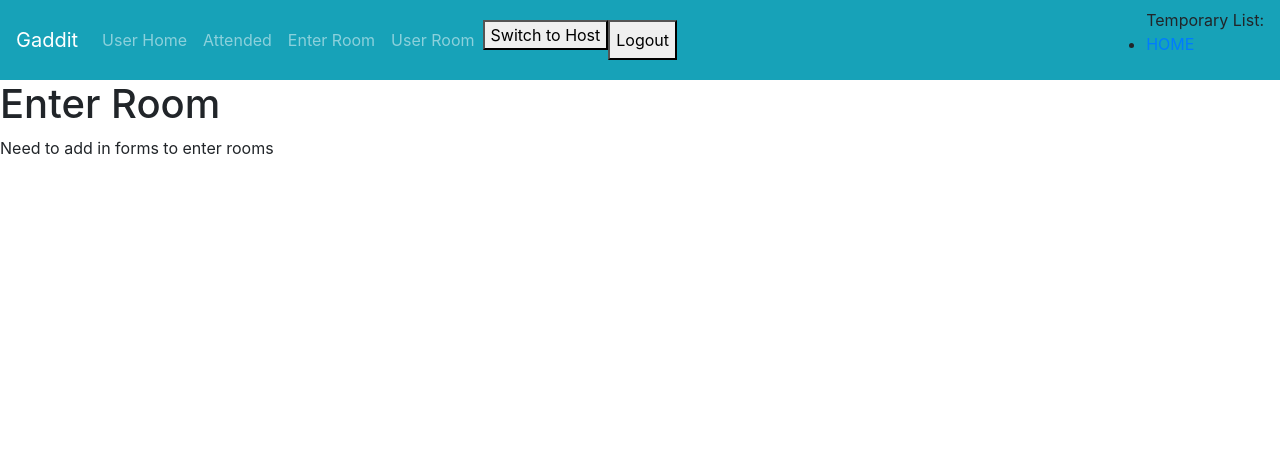
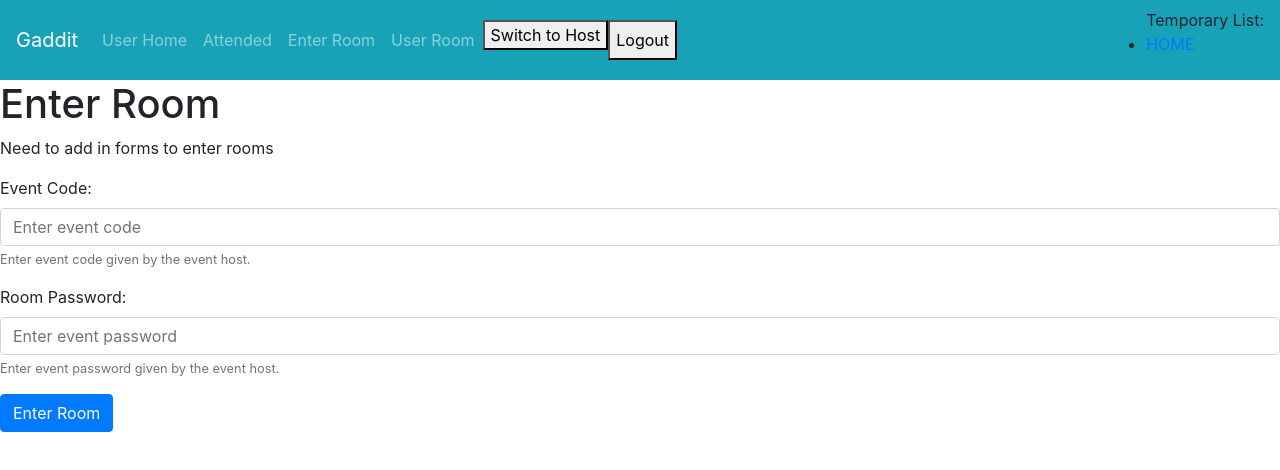
Before and after one commit to kalyak/Gadddit, a React (Create React App) app in the folder client/: page /user/enterroom in a window 1280 px wide. Shown: the top 470 px of the page. Built offline with nearby package versions, Linux system fonts and the light colour scheme.

Commit message:
user-enterRoom page done. Linked to axios.

```diff
--- a/client/src/components/pages/user-enterRoom.js
+++ b/client/src/components/pages/user-enterRoom.js
@@ -1,8 +1,79 @@
+import axios from "axios";
+import { useState } from "react";
+import { Button, Form } from "react-bootstrap";
+import { Redirect } from "react-router-dom";
+
 const EnterRoom = () => {
+  const [formData, setFormData] = useState({
+    // roomID: "",
+    roomCode: "",
+    roomPassword: "",
+  });
+  const [roomID, setRoomID] = useState("");
+  const [done, setDone] = useState(false);
+  const [errors, setErrors] = useState(false);
+
+  const handleChange = (event) => {
+    setFormData((state) => {
+      return { ...state, [event.target.id]: event.target.value };
+    });
+  };
+
+  const handleSubmit = (event) => {
+    event.preventDefault();
+    axios
+      .post("/attendees/private", formData)
+      .then((response) => {
+        setRoomID(response.data.roomID);
+        setDone(true);
+      })
+      .catch((error) => {
+        console.log(error.response.data);
+      });
+  };
+
+  if (done) {
+    // console.log(roomID);
+    return <Redirect to={`/user/${roomID}`} />;
+  }
+
   return (
     <>
       <h1>Enter Room</h1>
       <p>Need to add in forms to enter rooms</p>
+      <Form onSubmit={handleSubmit}>
+        <Form.Group controlId='roomCode'>
+          <Form.Label>Event Code: </Form.Label>
+          <Form.Control
+            required
+            type='text'
+            placeholder='Enter event code'
+            value={formData.roomCode}
+            onChange={handleChange}
+          />
+          <Form.Text className='text-muted'>
+            Enter event code given by the event host.
+          </Form.Text>
+        </Form.Group>
+
+        <Form.Group controlId='roomPassword'>
+          <Form.Label>Room Password: </Form.Label>
+          <Form.Control
+            required
+            type='text'
+            placeholder='Enter event password'
+            value={formData.roomPassword}
+            onChange={handleChange}
+          />
+          <Form.Text className='text-muted'>
+            Enter event password given by the event host.
+          </Form.Text>
+        </Form.Group>
+
+        <Button variant='primary' type='submit'>
+          Enter Room
+        </Button>
+      </Form>
     </>
   );
 };
--- a/client/src/components/route/switchroute.js
+++ b/client/src/components/route/switchroute.js
@@ -20,29 +20,29 @@ const SwitchRoute = () => {
       <NavBar />
 
       <Switch>
-        <Route exact path="/host">
+        <Route exact path='/host'>
           <HostHosting />
         </Route>
-        <Route exact path="/host/hosted">
+        <Route exact path='/host/hosted'>
           <HostHosted />
         </Route>
-        <Route exact path="/host/createroom">
+        <Route exact path='/host/createroom'>
           <HostCreate />
         </Route>
-        <Route exact path="/host/:roomid">
+        <Route exact path='/host/:roomid'>
           <HostRoom />
         </Route>
-        <Route exact path="/user/">
+        <Route exact path='/user/'>
           <UserUpcoming />
         </Route>
-        <Route exact path="/user/attended">
+        <Route exact path='/user/attended'>
           <UserAttended />
         </Route>
 
-        <Route exact path="/user/enterroom">
+        <Route exact path='/user/enterroom'>
           <EnterRoom />
         </Route>
-        <Route exact path="/user/:roomid">
+        <Route path='/user/:roomid'>
           <UserRoom />
         </Route>
         <Route exact path={AppURL.main.about}>
```
